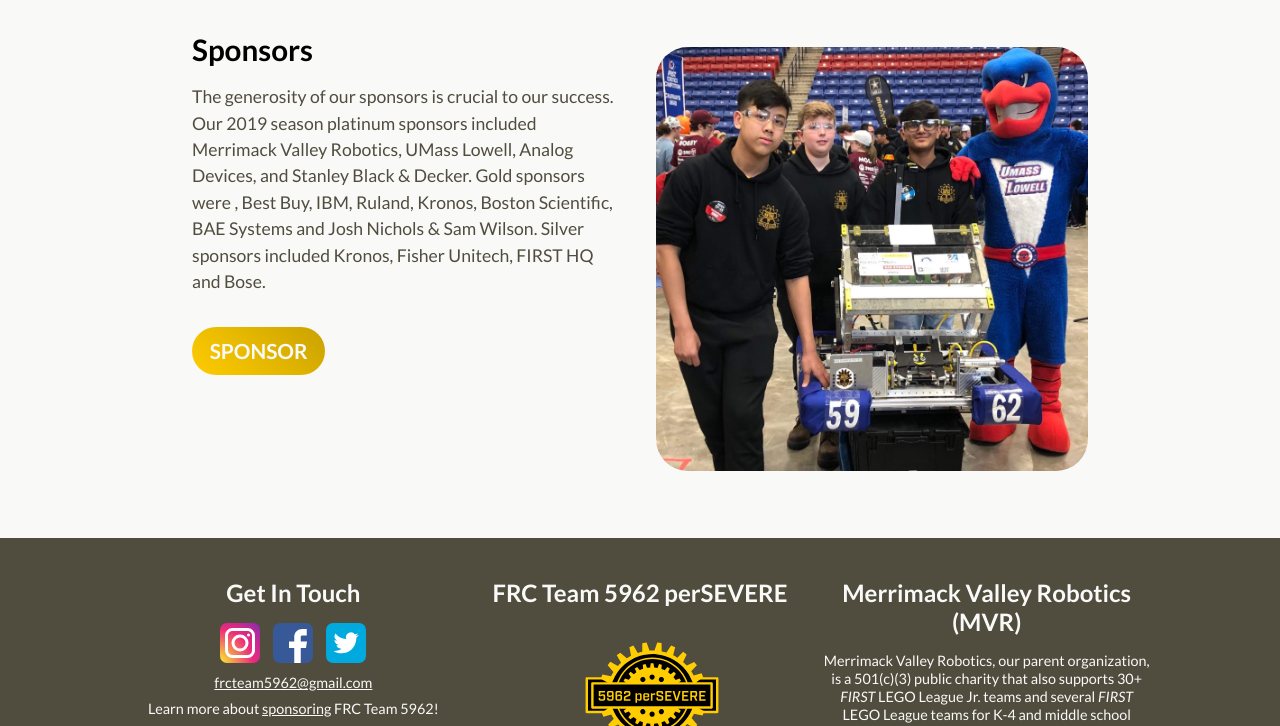
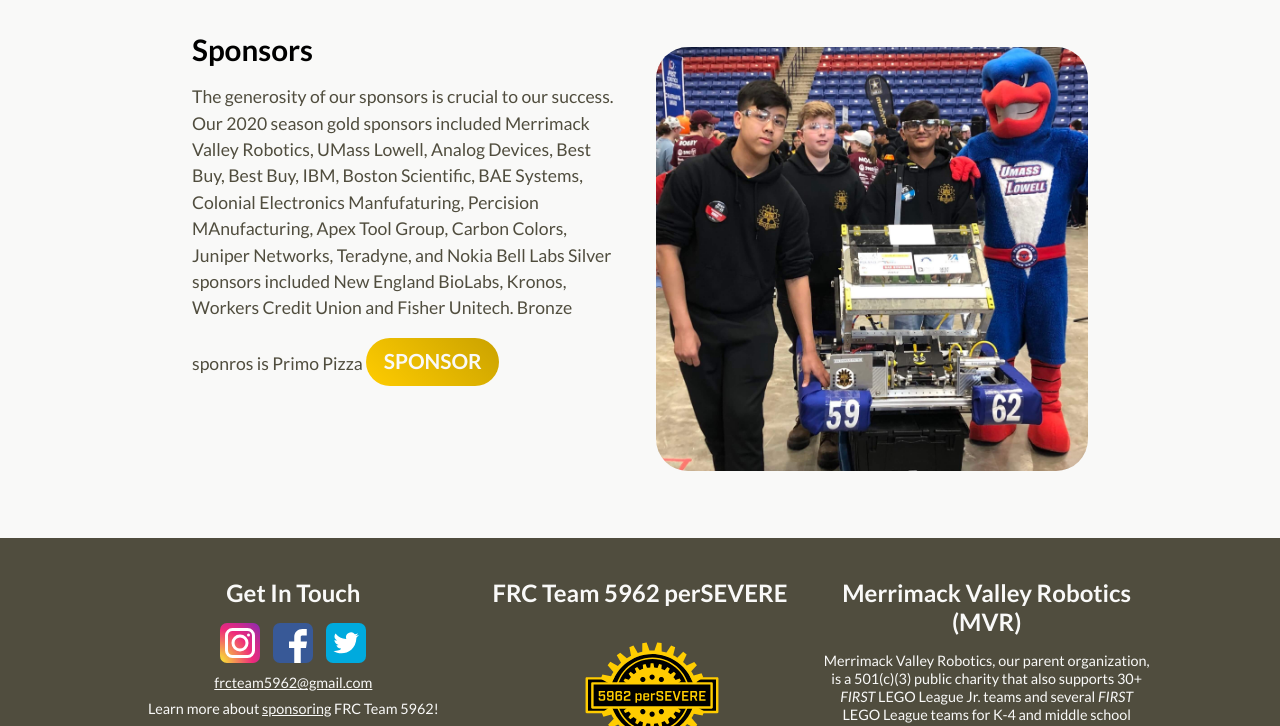
Before and after one commit to perSEVERE-5962/frc5962, a Jekyll site: the page built from index.html, in a window 1280 px wide and 900 px high, scrolled down 1347 px, cut to the strip 174-900 px from the top of the window. Built offline with Jekyll 4.4.1, drawn with Linux system fonts in a browser that asks for light colours.

Commit message:
Updated Config

```diff
--- a/_config.yml
+++ b/_config.yml
@@ -78,8 +78,7 @@
   year, we analyze the game that <i>FIRST</i> releases and design, build, wire, and
   test a robot to compete with teams from across New England and around the world.
   We're also highly involved in our community through fundraising and outreach events!</p>"
-homepage_sponsor_text: "<p>The generosity of our sponsors is crucial to our success.
-  Our 2019 season platinum sponsors included Merrimack Valley Robotics, UMass Lowell,
-  Analog Devices, and Stanley Black & Decker. Gold sponsors were , Best Buy, IBM,
-  Ruland, Kronos, Boston Scientific, BAE Systems and Josh Nichols & Sam Wilson. Silver
-  sponsors included Kronos, Fisher Unitech, FIRST HQ and Bose.</p>"
+homepage_sponsor_text: |-
+  <p>The generosity of our sponsors is crucial to our success. Our 2020 season gold sponsors included Merrimack Valley Robotics, UMass Lowell, Analog Devices, Best Buy, Best Buy, IBM, Boston Scientific, BAE Systems, Colonial Electronics Manfufaturing, Percision MAnufacturing, Apex Tool Group, Carbon Colors, Juniper Networks, Teradyne,  and Nokia Bell Labs
+
+  Silver sponsors included New England BioLabs, Kronos, Workers Credit Union and Fisher Unitech. Bronze sponros is Primo Pizza
```
